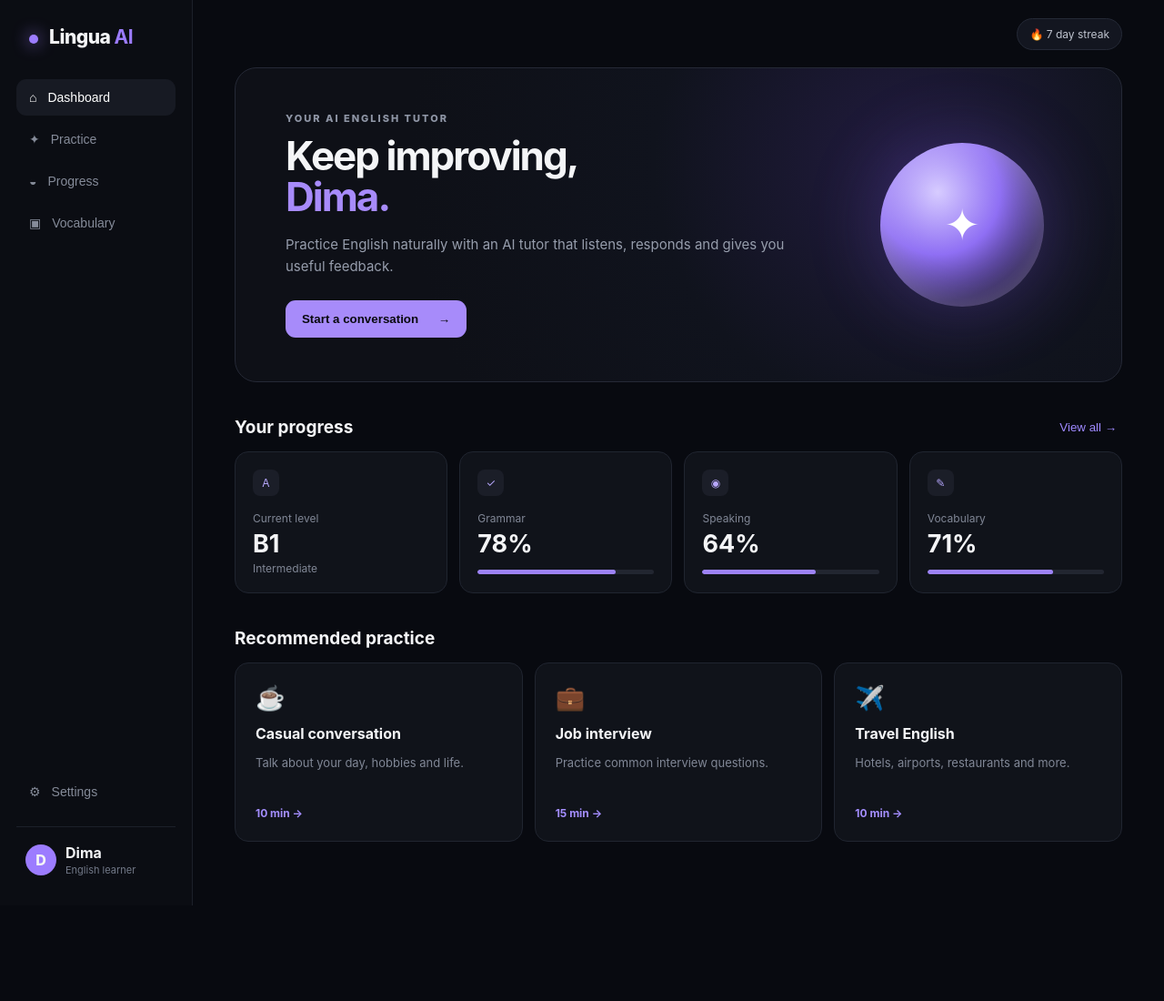
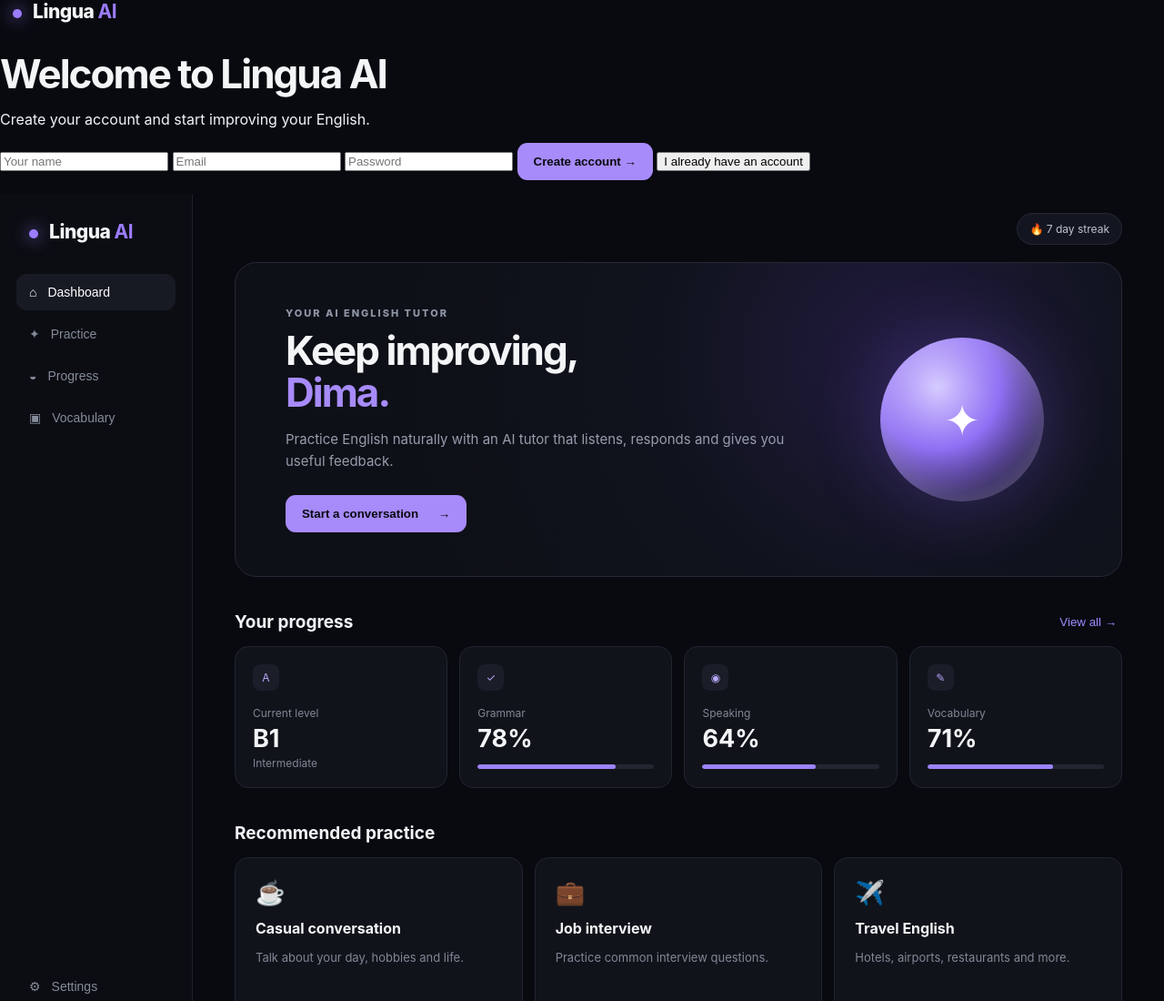
Before and after one commit to asiangracia888/lingua-ai, a plain HTML site: page index.html in a window 1280 px wide. Shown: the top 1100 px of the page at 91% size. Before the commit the page ends 995 px from the top, so only its background shows below. Drawn offline with nearby package versions, Linux system fonts and the light colour scheme.

Commit message:
Update index.html

```diff
--- a/index.html
+++ b/index.html
@@ -7,6 +7,31 @@
   <link rel="stylesheet" href="style.css" />
 </head>
 <body>
+  <div id="auth-screen" class="auth-screen">
+  <div class="auth-card">
+    <div class="brand">
+      <span class="brand-dot"></span>
+      Lingua <b>AI</b>
+    </div>
+
+    <h1>Welcome to Lingua AI</h1>
+    <p>Create your account and start improving your English.</p>
+
+    <input id="auth-name" type="text" placeholder="Your name">
+    <input id="auth-email" type="email" placeholder="Email">
+    <input id="auth-password" type="password" placeholder="Password">
+
+    <button id="signup-btn" class="primary">
+      Create account →
+    </button>
+
+    <button id="login-btn" class="auth-secondary">
+      I already have an account
+    </button>
+
+    <p id="auth-message"></p>
+  </div>
+</div>
   <div class="app">
     <aside class="sidebar">
       <div class="brand"><span class="brand-dot"></span> Lingua <b>AI</b></div>
```
